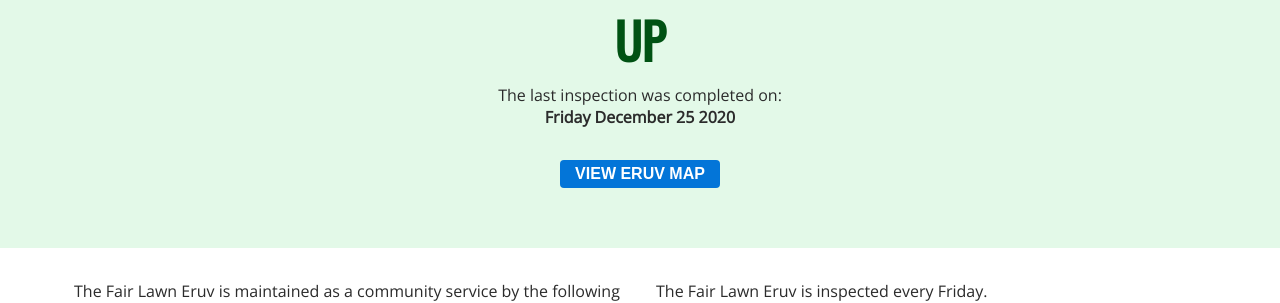
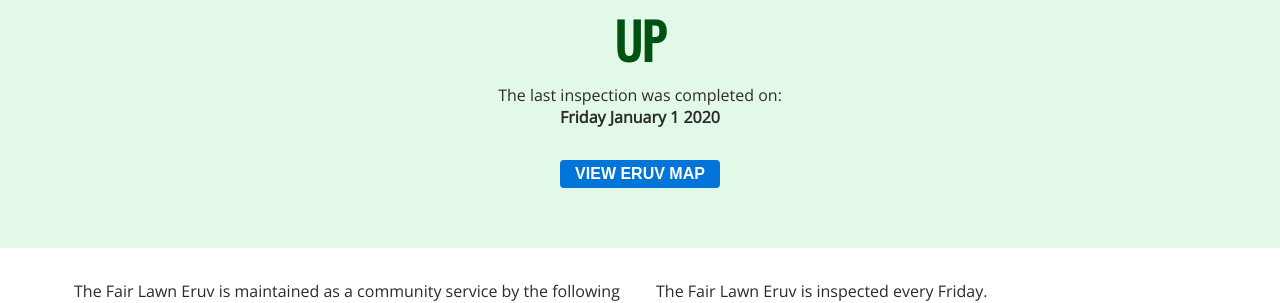
Before and after one commit to MisterGlass/eiruv, a Jekyll site: the page built from docs/index.md, in a window 1280 px wide. Shown: the part 206-509 px from the top of the page. Built offline with Jekyll 4.4.1, drawn with Linux system fonts in a browser that asks for light colours; our own code applies the rules of GitHub Pages for plain Markdown files.

Commit message:
Update eruv_status.yml

```diff
--- a/docs/_data/eruv_status.yml
+++ b/docs/_data/eruv_status.yml
@@ -1,3 +1,3 @@
 status: "Up"
-date: "Friday December 25 2020 "
+date: "Friday January 1 2020 "
 details: ""
```
